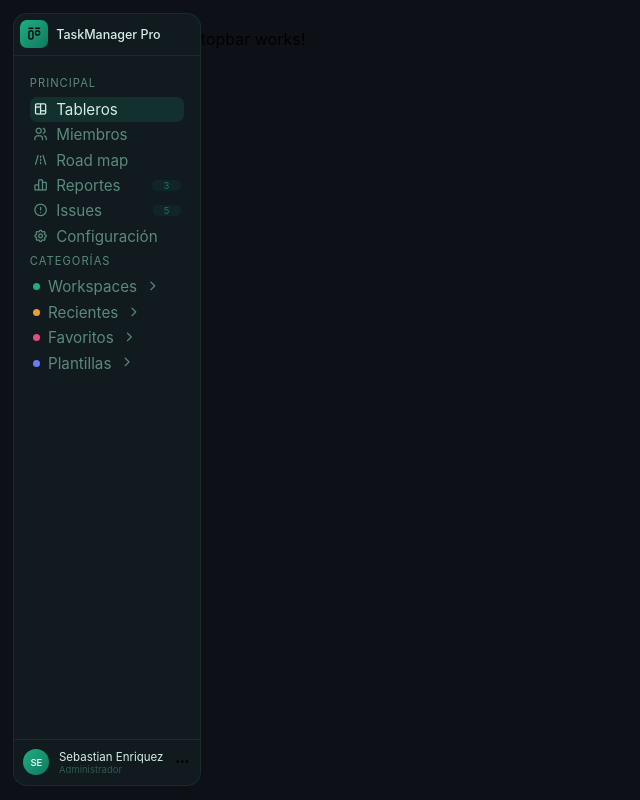
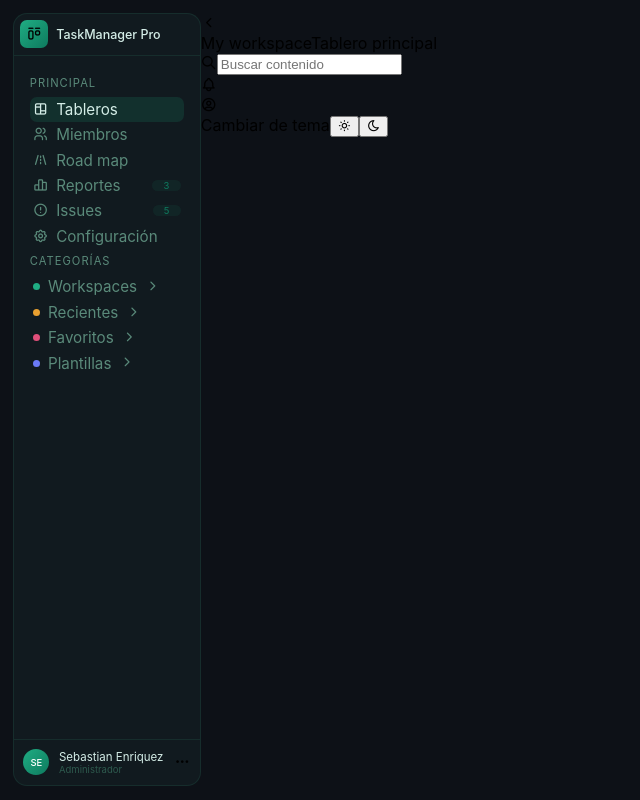
Before and after one commit to SebWebX/task-manager-pro, an Angular app: page / in a window 1280 px wide. Shown: the whole page, without its empty margins (0-640 px from the left). Built offline with nearby package versions, Linux system fonts and the light colour scheme.

Commit message:
feat(topbar): add topbar html structure with bem and aria

```diff
--- a/src/app/shared/components/topbar/topbar.component.html
+++ b/src/app/shared/components/topbar/topbar.component.html
@@ -1 +1,27 @@
-<p>topbar works!</p>
+<header aria-label="Barra superior" class="topbar">
+    <i class="ti ti-chevron-left topbar__back" aria-hidden="true"></i>
+    <div class="topbar__workspace">
+        <span class="topbar__title">My workspace</span>
+        <span class="topbar__subtitle">Tablero principal</span>
+    </div>
+    <div class="topbar__search">
+        <i class="ti ti-search topbar__search-icon" aria-hidden="true"></i>
+        <input class="topbar__search-input" type="search" placeholder="Buscar contenido" aria-label="Buscar tareas">
+    </div>
+    <div class="topbar__notification">
+        <i class="ti ti-bell topbar__bell-icon" aria-hidden="true"></i>
+        <span class="topbar__notification-dot"></span>
+    </div>
+    <div class="topbar__profile">
+        <i class="ti ti-user-circle topbar__profile-icon" aria-hidden="true"></i>
+    </div>
+    <div class="topbar__theme">
+            <span class="sr-only">Cambiar de tema</span>
+            <button class="topbar__button topbar__button--active" aria-label="Activar tema claro">
+                <i class="ti ti-sun" aria-hidden="true"></i>
+            </button>
+            <button class="topbar__button" aria-label="Activar tema oscuro">
+                <i class="ti ti-moon" aria-hidden="true"></i>
+            </button>
+    </div>
+</header>
```
